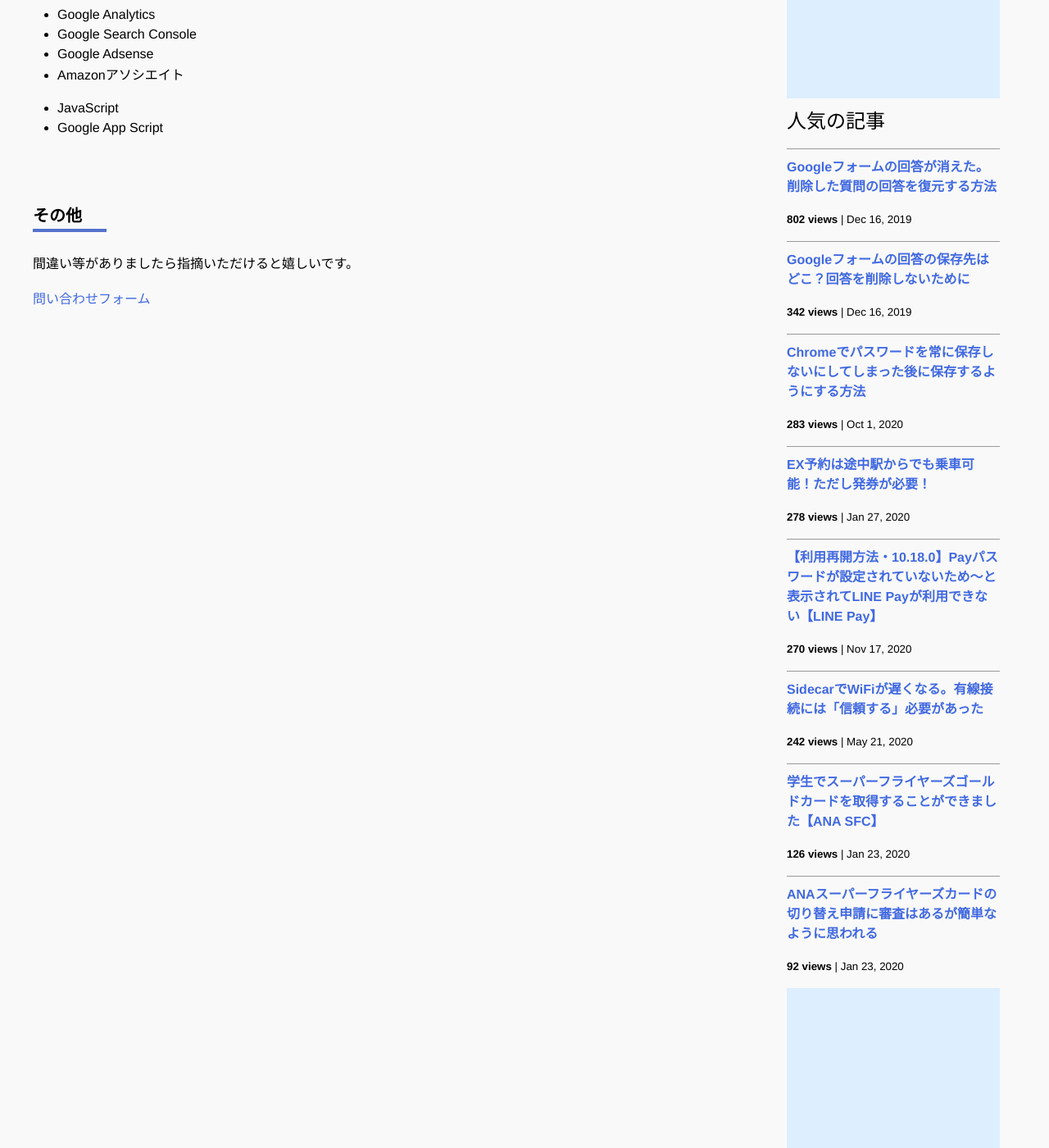
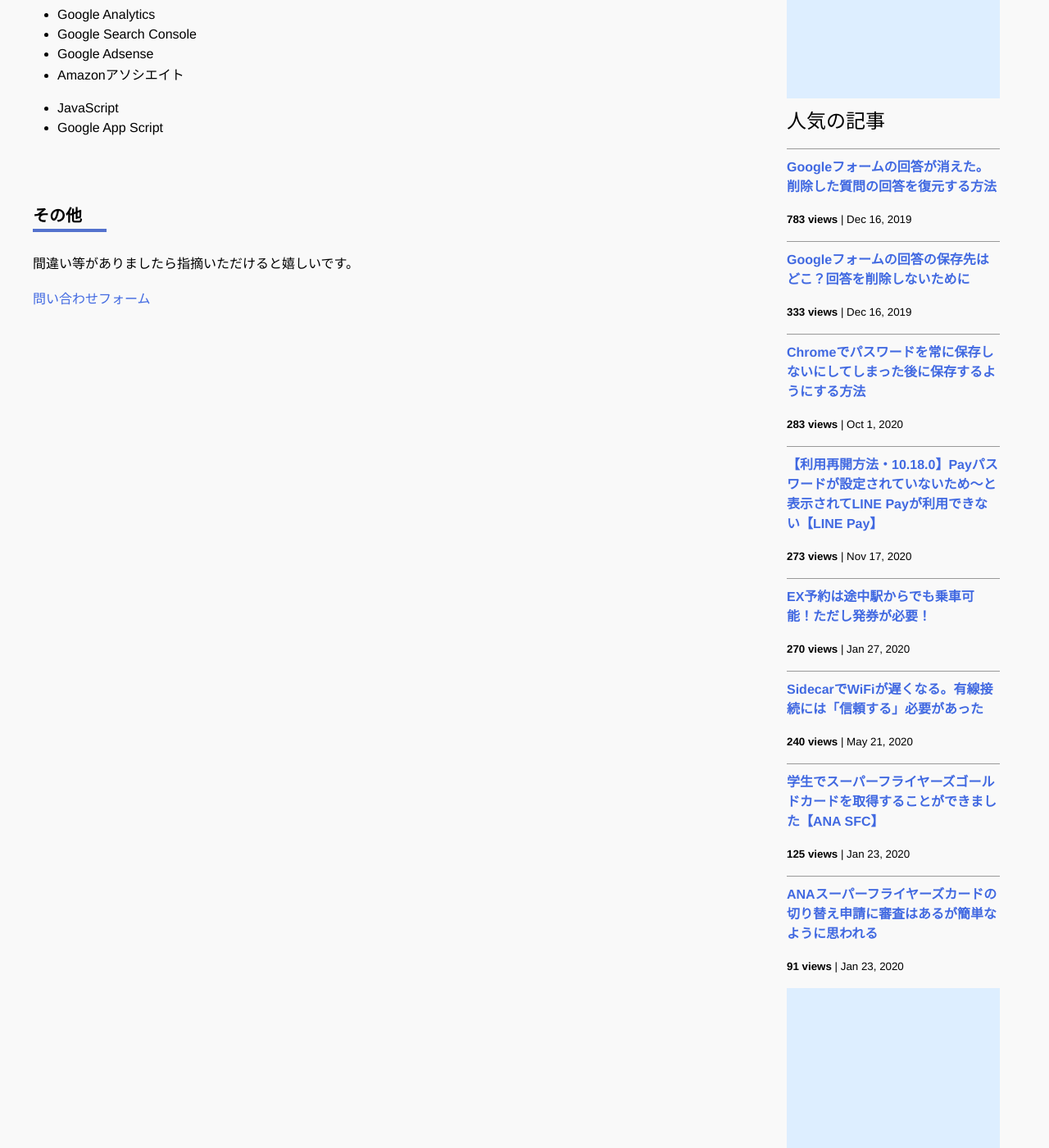
Before and after one commit to iwanaminami/shoyaiwaname, a Jekyll site: the page built from about.markdown, in a window 1280 px wide and 1400 px high, scrolled down 693 px. Shown: the whole window at 82% size. Built offline with Jekyll 4.4.1, drawn with Linux system fonts in a browser that asks for light colours; nearby versions of some CDN libraries; comment, search, counter and statistics services are not loaded.

Commit message:
a new commit message

```diff
--- a/_data/popularposts.yml
+++ b/_data/popularposts.yml
@@ -1,17 +1,17 @@
 side:
-  - view: 802
+  - view: 783
     url: /2019/12/16/restore-googleform.html
-  - view: 342
+  - view: 333
     url: /2019/12/16/googleform-answers.html
   - view: 283
     url: /2020/10/01/googlepassword.html
-  - view: 278
+  - view: 273
+    url: /2020/11/17/linepay.html
+  - view: 270
     url: /2020/01/27/ex-rideontheway.html
-  - view: 270
-    url: /2020/11/17/linepay.html
-  - view: 242
+  - view: 240
     url: /2020/05/21/sidecar-via-cable.html
-  - view: 126
+  - view: 125
     url: /2020/01/23/sfcgold.html
-  - view: 92
+  - view: 91
     url: /2020/01/23/sfc-judge.html
```
